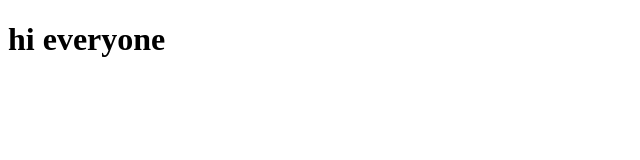
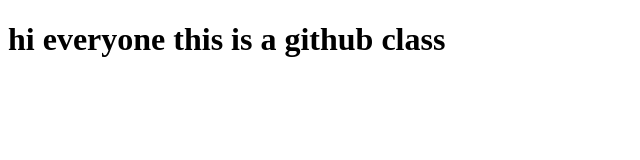
Before and after one commit to uthran/dummy, a plain HTML site: page index.html in a window 1280 px wide. Shown: the whole page, without its empty margins (0-640 px from the left). Drawn offline with Linux system fonts and the light colour scheme.

Commit message:
fix : new text added

```diff
--- a/index.html
+++ b/index.html
@@ -6,6 +6,6 @@
     <title>Document</title>
 </head>
 <body>
-    <h1>hi everyone</h1>
+    <h1>hi everyone this is a github class</h1>
 </body>
 </html>
```
